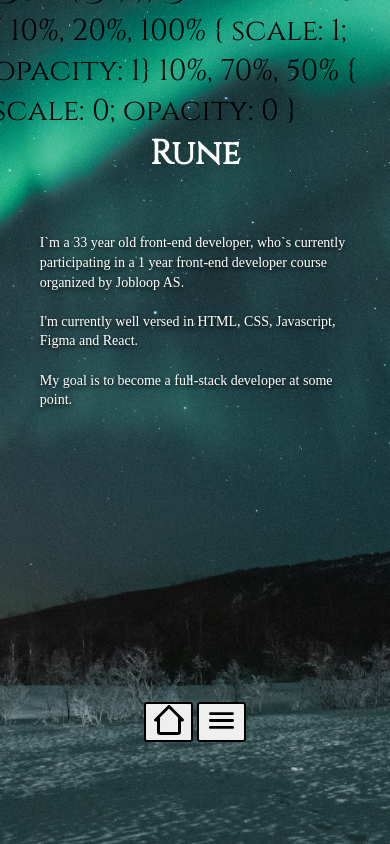
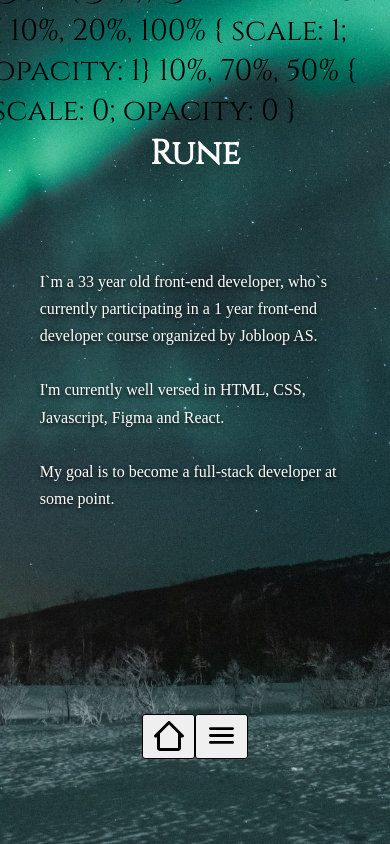
Before and after one commit to RuneKodehode/porto, a React (Vite) app: page /#/ in a window 390 px wide. Built offline with nearby package versions, Linux system fonts and the light colour scheme.

Commit message:
fixed small stuff. transition speed, margins etc.

```diff
--- a/src/Pages/Home.jsx
+++ b/src/Pages/Home.jsx
@@ -1,6 +1,8 @@
 export const Home = () => {
   return (
     <div className="flavourText">
+      <br />
+      <br />
       <br />
       <p className="projects">
         I`m a 33 year old front-end developer, who`s currently participating in
--- a/src/components/svg/rune.jsx
+++ b/src/components/svg/rune.jsx
@@ -9,13 +9,12 @@ export const Rune = () => {
             width: 15px;
             height: 5px;
             background-color: cyan;
-            box-shadow: 5px 5px 20px lightblue;
+            box-shadow: 5px 5px 20px green;
             animation: m 5s alternate-reverse infinite;
             transform: translateX(calc(@sin(@i / 1) * π * 4px));
             animation-delay: calc(
              -1s/@I * @i * @sin(@i)
              );
-
              @keyframes m {
                10%, 20%, 100% { scale: 1; opacity: 1}
               10%, 70%, 50% { scale: 0; opacity: 0 }`}
--- a/src/index.css
+++ b/src/index.css
@@ -14,6 +14,9 @@ iframe {
 }
 h2 {
   text-align: center;
+  margin-top: 50px;
+  font-size: 40px;
+  text-decoration: underline;
 }
 .pitch {
   justify-self: center;
@@ -45,7 +48,8 @@ h1 {
   text-align: left;
   margin: 0 180px;
   line-height: 1.4;
-  font-weight: 500;
+  font-weight: 300;
+  font-size: 25px;
 }
 .p2 {
   padding: 40px;
@@ -75,7 +79,6 @@ h1 {
   grid-column: col-one;
   grid-row: two;
   justify-self: center;
-  margin: 20px;
 }
 
 .navBtn {
@@ -84,13 +87,14 @@ h1 {
   height: 50px;
   justify-self: flex-start;
   align-self: center;
-  margin: 2px;
   color: rgb(0, 0, 0);
-  border: 2px solid rgb(0, 0, 0);
+  border: 1px solid rgb(0, 0, 0);
   border-radius: 3px;
+  transition: 0.2s;
 }
 .navBtn:focus {
-  background-color: rgb(5, 189, 137);
+  background-color: grey;
+  color: white;
 }
 .btnDiv {
   display: flex;
@@ -104,7 +108,7 @@ h1 {
   border: 2px solid black;
 }
 .navBtn:active {
-  transform: translateY(3px);
+  transform: translateX(5px);
 }
 #icons {
   display: flex;
@@ -144,6 +148,11 @@ h1 {
   h1 {
     font-size: 34px;
   }
+  h2 {
+    font-size: 30px;
+    margin-top: 50px;
+    text-decoration: underline;
+  }
   .pitch {
     font-size: 0.875rem;
     width: 95vw;
@@ -158,16 +167,17 @@ h1 {
     grid-column: col-two;
     justify-self: center;
     align-self: flex-start;
+    margin-top: 30px;
   }
   .btnDiv {
     flex-direction: column;
     z-index: 2;
   }
   .navBtn {
-    font-size: 12px;
-    width: 49px;
-    height: 40px;
-    margin: 2px;
+    font-size: 10px;
+    font-weight: 300;
+    width: 53px;
+    height: 45px;
   }
   #icons {
     visibility: hidden;
@@ -181,8 +191,9 @@ h1 {
   }
   .projects {
     text-align: left;
-    margin: 0 30px;
-    line-height: 1.4;
+    font-size: 16px;
+    margin: 0px 30px;
+    line-height: 1.7;
     font-weight: 300;
   }
   iframe {
```
